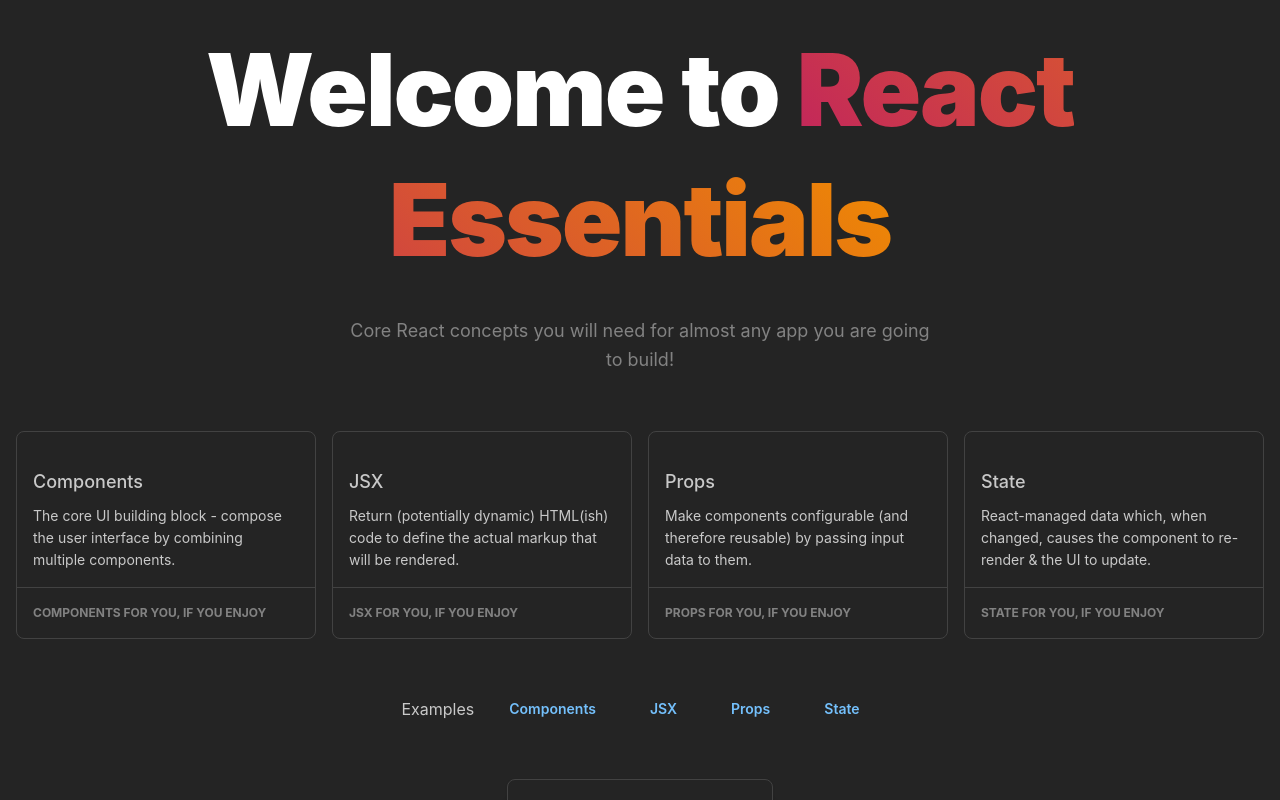
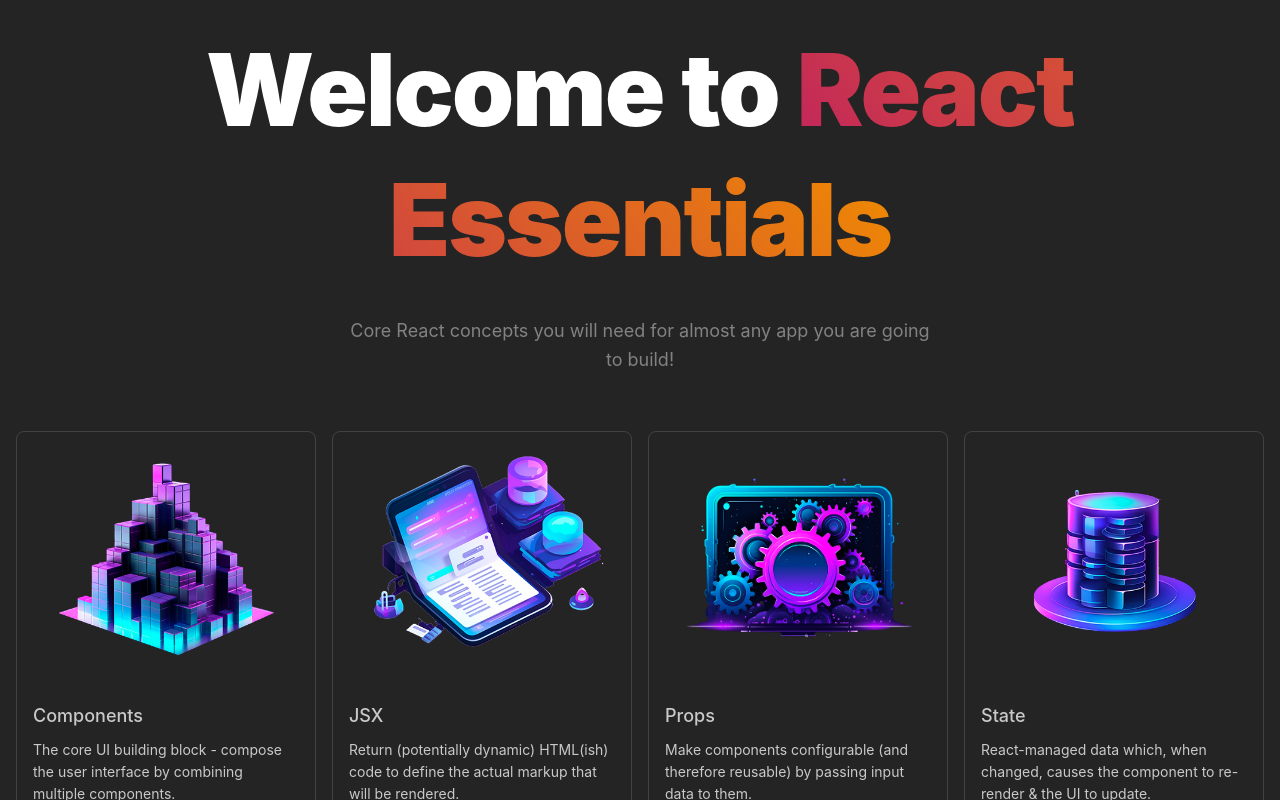
Before and after one commit to Akshat120/mantine-react-essentials, a React (Vite) app: page / in a window 1280 px wide. Shown: the top 800 px of the page. Built offline with nearby package versions, Linux system fonts and the light colour scheme.

Commit message:
refactor(data): shifted data components to data.tsx and updated UI

```diff
--- a/src/components/BadgeCard/BadgeCard.module.css
+++ b/src/components/BadgeCard/BadgeCard.module.css
@@ -10,12 +10,6 @@
     padding-bottom: var(--mantine-spacing-md);
   }
 
-  .like {
-    color: var(--mantine-color-red-6);
-    width: 20px;
-    height: 20px;
-  }
-
   .label {
     text-transform: uppercase;
     font-size: var(--mantine-font-size-xs);
--- a/src/components/BadgeCard/BadgeCard.tsx
+++ b/src/components/BadgeCard/BadgeCard.tsx
@@ -2,14 +2,17 @@
 import classes from './BadgeCard.module.css';
 
 
-export function BadgeCard({ title, description } : {
+export function BadgeCard({ image, title, description } : {
+    image: string,
     title: string,
     description: string,
 }) {
 
   return (
     <Card withBorder radius="md" p="md" mt={20} className={classes.card}>
-
+      <Card.Section>
+        <Image src={image} alt={title} height={250} />
+      </Card.Section>
       <Card.Section className={classes.section} mt="lg">
         <Group justify="apart">
           <Text fz="lg" fw={500}>
--- a/src/components/GroupButton/GroupButton.module.css
+++ /dev/null
@@ -1,3 +0,0 @@
-.default {
-    background-color: black;
-}
--- a/src/components/GroupButton/GroupButton.tsx
+++ b/src/components/GroupButton/GroupButton.tsx
@@ -1,54 +1,7 @@
 import { Button, Group, Text, Paper } from '@mantine/core';
-import './GroupButton.module.css';
-import { useState } from 'react';
+import { useState, useEffect } from 'react';
 import { Code } from '@mantine/core';
-
-const EXAMPLES = {
-  components: {
-    title: 'Components',
-    description:
-      'Components are the building blocks of React applications. A component is a self-contained module (HTML + optional CSS + JS) that renders some output.',
-    code: `function Welcome() {
-  return <h1>Hello, World!</h1>;
-}`,
-  },
-  jsx: {
-    title: 'JSX',
-    description:
-      'JSX is a syntax extension to JavaScript. It is similar to a template language, but it has full power of JavaScript (e.g., it may output dynamic content).',
-    code: `<div>
-  <h1>Welcome {userName}</h1>
-  <p>Time to learn React!</p>
-</div>`,
-  },
-  props: {
-    title: 'Props',
-    description:
-      'Components accept arbitrary inputs called props. They are like function arguments.',
-    code: `function Welcome(props) {
-  return <h1>Hello, {props.name}</h1>;
-}`,
-  },
-  state: {
-    title: 'State',
-    description:
-      'State allows React components to change their output over time in response to user actions, network responses, and anything else.',
-    code: `function Counter() {
-  const [isVisible, setIsVisible] = useState(false);
-
-  function handleClick() {
-    setIsVisible(true);
-  }
-
-  return (
-    <div>
-      <button onClick={handleClick}>Show Details</button>
-      {isVisible && <p>Amazing details!</p>}
-    </div>
-  );
-}`,
-  },
-};
+import { EXAMPLES } from '@/data';
 
 type ExampleKey = keyof typeof EXAMPLES;
 
@@ -59,14 +12,25 @@
     setSelected(selectedValue);
   }
 
+  // Use useEffect to handle scrolling after state has updated
+  useEffect(() => {
+    if (selected) {
+      window.scrollTo({
+        top: document.body.scrollHeight,
+        behavior: 'smooth' // Optional for smooth scrolling
+      });
+    }
+  }, [selected]);
   return (
     <>
       <Group justify="center" p="md" mt={20}>
-        Examples
-        <Button variant={selected === 'components' ? 'filled' : 'transparent'} onClick={() => handleClick('components')}>Components</Button>
-        <Button variant={selected === 'jsx' ? 'filled' : 'transparent'} onClick={() => handleClick('jsx')}>JSX</Button>
-        <Button variant={selected === 'props' ? 'filled' : 'transparent'} onClick={() => handleClick('props')}>Props</Button>
-        <Button variant={selected === 'state' ? 'filled' : 'transparent'} onClick={() => handleClick('state')}>State</Button>
+      <Text variant='gradient' fz="xl" fw={500} gradient={{ from: 'pink', to: 'yellow' }}>
+           Examples
+      </Text>
+        <Button color='white' variant={selected === 'components' ? 'gradient' : 'outline'} gradient={{ from: 'pink', to: 'yellow' }} onClick={() => handleClick('components')}>Components</Button>
+        <Button color='white' variant={selected === 'jsx' ? 'gradient' : 'outline'} gradient={{ from: 'pink', to: 'yellow' }}  onClick={() => handleClick('jsx')}>JSX</Button>
+        <Button color='white' variant={selected === 'props' ? 'gradient' : 'outline'} gradient={{ from: 'pink', to: 'yellow' }} onClick={() => handleClick('props')}>Props</Button>
+        <Button color='white' variant={selected === 'state' ? 'gradient' : 'outline'} gradient={{ from: 'pink', to: 'yellow' }} onClick={() => handleClick('state')}>State</Button>
       </Group>
       <Group preventGrowOverflow justify="center" p="md" mt={20} __size={200}>
       {selected!=''? (
--- a/src/pages/Home.page.tsx
+++ b/src/pages/Home.page.tsx
@@ -1,41 +1,15 @@
 import { Welcome } from '../components/Welcome/Welcome';
 import { BadgeCard } from '@/components/BadgeCard/BadgeCard';
 import { GroupButton } from '@/components/GroupButton/GroupButton';
-
 import { Group } from '@mantine/core';
-
-const CORE_CONCEPTS = [
-  {
-    title: 'Components',
-    description:
-      'The core UI building block - compose the user interface by combining multiple components.',
-  },
-  {
-    title: 'JSX',
-    description:
-      'Return (potentially dynamic) HTML(ish) code to define the actual markup that will be rendered.',
-  },
-  {
-    title: 'Props',
-    description:
-      'Make components configurable (and therefore reusable) by passing input data to them.',
-  },
-  {
-    title: 'State',
-    description:
-      'React-managed data which, when changed, causes the component to re-render & the UI to update.',
-  },
-];
+import { CORE_CONCEPTS } from '../data'
 
 export function HomePage() {
   return (
     <>
       <Welcome />
       <Group justify="center" p="md" mt={20}>
-      <BadgeCard {...CORE_CONCEPTS[0]}/>
-      <BadgeCard {...CORE_CONCEPTS[1]}/>
-      <BadgeCard {...CORE_CONCEPTS[2]}/>
-      <BadgeCard {...CORE_CONCEPTS[3]}/>
+      {CORE_CONCEPTS.map((concept)=><BadgeCard key={concept.title} {...concept}/>)}
       </Group>
       <GroupButton/>
     </>
```
Also changed, not shown: src/data.tsx (renamed from src/data.js, +4 -8 lines).
